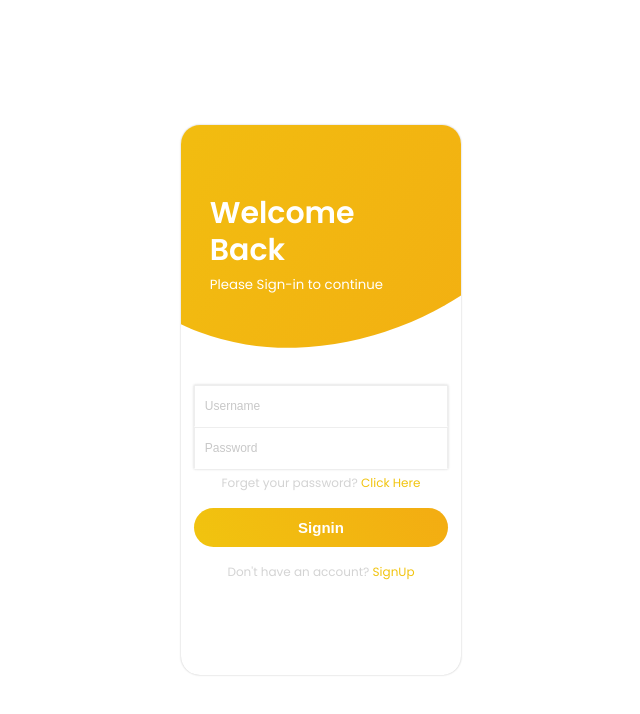
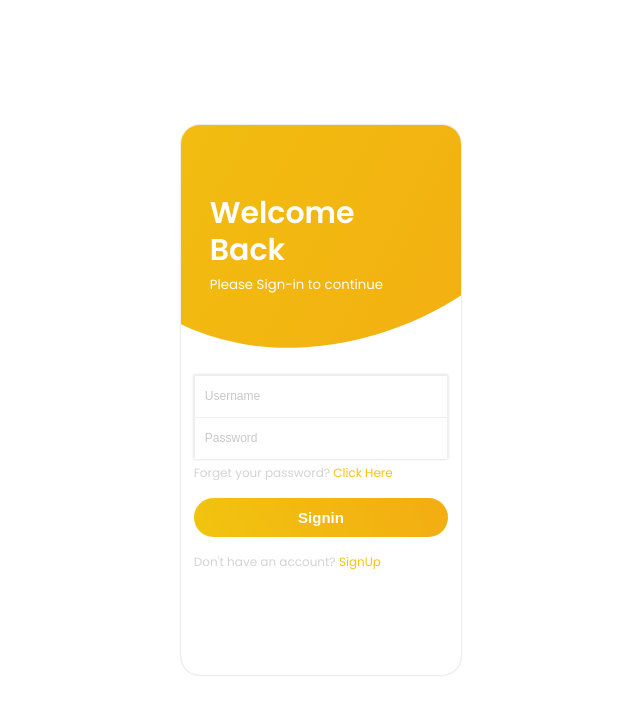
Before and after one commit to tirwanda/admin-personal-web, a React (Create React App) app in the folder fe/: page / in a window 1280 px wide. Shown: the top 714 px of the page, without its empty margins (319-959 px from the left). Built offline with nearby package versions, Linux system fonts and the light colour scheme.

Commit message:
Refactoring Component Container

```diff
--- a/fe/src/atoms/Common/index.jsx
+++ b/fe/src/atoms/Common/index.jsx
@@ -1,19 +1,4 @@
 import styled from 'styled-components';
-
-export const BoxContainer = styled.div`
-	width: 100%;
-	display: flex;
-	flex-direction: column;
-	align-items: center;
-	margin-top: 0.625rem;
-`;
-
-export const FormContainer = styled.div`
-	width: 100%;
-	display: flex;
-	flex-direction: column;
-	box-shadow: 0px 0px 2.5px rgba(15, 15, 15, 0.19);
-`;
 
 export const MutedLink = styled.span`
 	font-size: 0.75rem;
--- /dev/null
+++ b/fe/src/atoms/Container/Container.jsx
@@ -0,0 +1,58 @@
+import styled from 'styled-components';
+
+export const BoxContainer = styled.div`
+	width: 100%;
+	display: flex;
+	flex-direction: column;
+`;
+
+export const AccountBoxContainer = styled.div`
+	width: 280px;
+	min-height: 550px;
+	display: flex;
+	flex-direction: column;
+	border-radius: 19px;
+	background-color: #fff;
+	box-shadow: 0 0 2px rgba(15, 15, 15, 0.28);
+	position: relative;
+	overflow: hidden;
+`;
+
+export const TopContainer = styled.div`
+	width: 100%;
+	height: 250px;
+	display: flex;
+	flex-direction: column;
+	justify-content: flex-end;
+	padding: 0 1.8em;
+	padding-bottom: 5em;
+`;
+
+export const HeaderContainer = styled.div`
+	width: 100%;
+	display: flex;
+	flex-direction: column;
+`;
+
+export const AppContainer = styled.div`
+	width: 100%;
+	height: 100vh;
+	display: flex;
+	justify-content: center;
+	flex-direction: column;
+	align-items: center;
+`;
+
+export const InnerContainer = styled.div`
+	width: 100%;
+	display: flex;
+	flex-direction: column;
+	padding: 0px 0.8em;
+`;
+
+export const FormContainer = styled.div`
+	width: 100%;
+	display: flex;
+	flex-direction: column;
+	box-shadow: 0px 0px 2.5px rgba(15, 15, 15, 0.19);
+`;
--- a/fe/src/pages/LoginPage/LoginPage.jsx
+++ b/fe/src/pages/LoginPage/LoginPage.jsx
@@ -1,16 +1,7 @@
 import React from 'react';
-import styled from 'styled-components';
 
 import AccountBox from '../../template/AccountBox';
-
-const AppContainer = styled.div`
-	width: 100%;
-	height: 100vh;
-	display: flex;
-	justify-content: center;
-	flex-direction: column;
-	align-items: center;
-`;
+import { AppContainer } from '../../atoms/Container/Container';
 
 function LoginPage() {
 	return (
--- a/fe/src/template/AccountBox/index.jsx
+++ b/fe/src/template/AccountBox/index.jsx
@@ -7,27 +7,12 @@ import LoginForm from '../../molecule/LoginForm';
 import { AccountContext } from '../../context/accountContext';
 import SignupForm from '../../molecule/SignupForm';
 
-const BoxContainer = styled.div`
-	width: 280px;
-	min-height: 550px;
-	display: flex;
-	flex-direction: column;
-	border-radius: 19px;
-	background-color: #fff;
-	box-shadow: 0 0 2px rgba(15, 15, 15, 0.28);
-	position: relative;
-	overflow: hidden;
-`;
-
-const TopContainer = styled.div`
-	width: 100%;
-	height: 250px;
-	display: flex;
-	flex-direction: column;
-	justify-content: flex-end;
-	padding: 0 1.8em;
-	padding-bottom: 5em;
-`;
+import {
+	AccountBoxContainer,
+	TopContainer,
+	HeaderContainer,
+	InnerContainer,
+} from '../../atoms/Container/Container';
 
 const BackDrop = styled(motion.div)`
 	width: 160%;
@@ -47,12 +32,6 @@ const BackDrop = styled(motion.div)`
 	);
 `;
 
-const HeaderContainer = styled.div`
-	width: 100%;
-	display: flex;
-	flex-direction: column;
-`;
-
 const HeaderText = styled.h2`
 	font-size: 1.875rem;
 	font-weight: 600;
@@ -69,13 +48,6 @@ const SmallText = styled.h5`
 	z-index: 2;
 	margin: 0;
 	margin-top: 0.375rem;
-`;
-
-const InnerContainer = styled.div`
-	width: 100%;
-	display: flex;
-	flex-direction: column;
-	padding: 0px 0.8em;
 `;
 
 const backDropVariants = {
@@ -128,7 +100,7 @@ function AccountBox(props) {
 
 	return (
 		<AccountContext.Provider value={contextValue}>
-			<BoxContainer>
+			<AccountBoxContainer>
 				<TopContainer>
 					<BackDrop
 						transition={expandingTransition}
@@ -155,7 +127,7 @@ function AccountBox(props) {
 					{active === 'signin' && <LoginForm />}
 					{active === 'signup' && <SignupForm />}
 				</InnerContainer>
-			</BoxContainer>
+			</AccountBoxContainer>
 		</AccountContext.Provider>
 	);
 }
```
Also changed, not shown: fe/src/molecule/LoginForm/index.jsx (+2 -7 lines), fe/src/molecule/SignupForm/index.jsx (+2 -7 lines).
